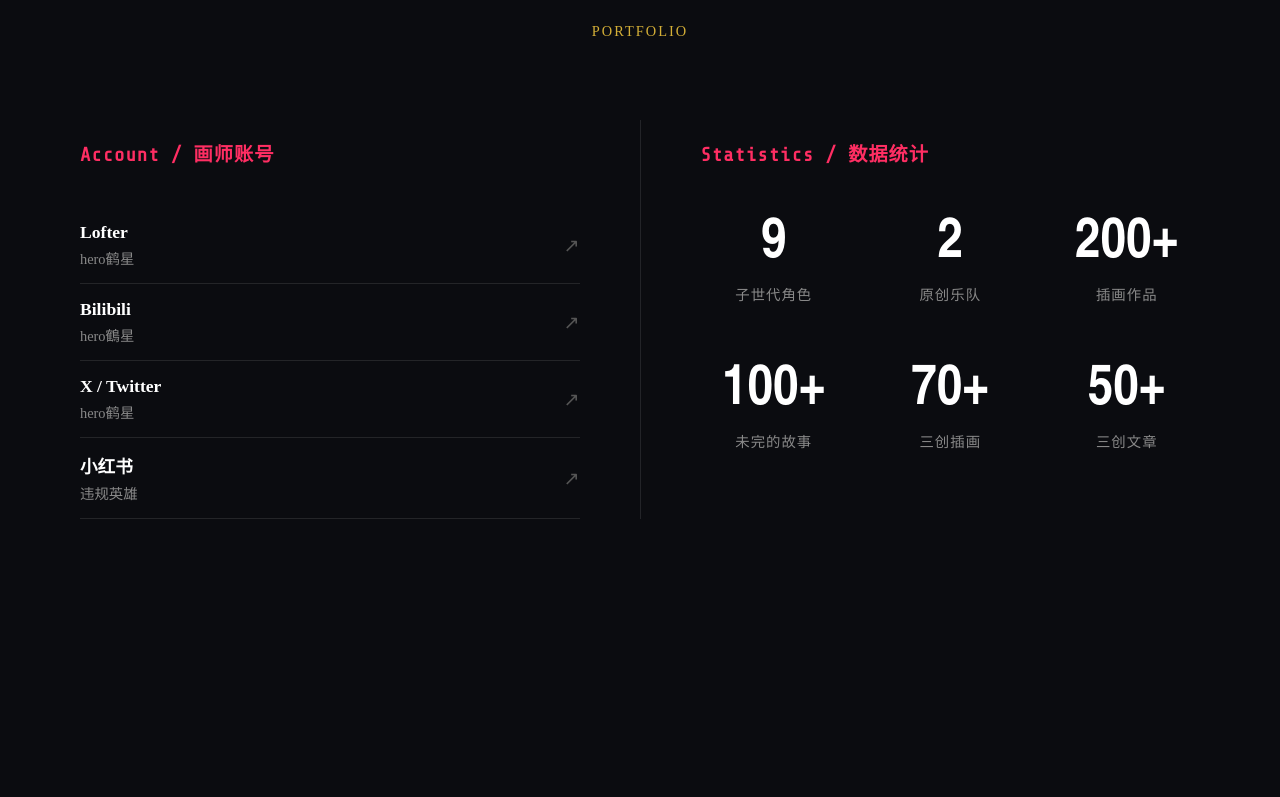
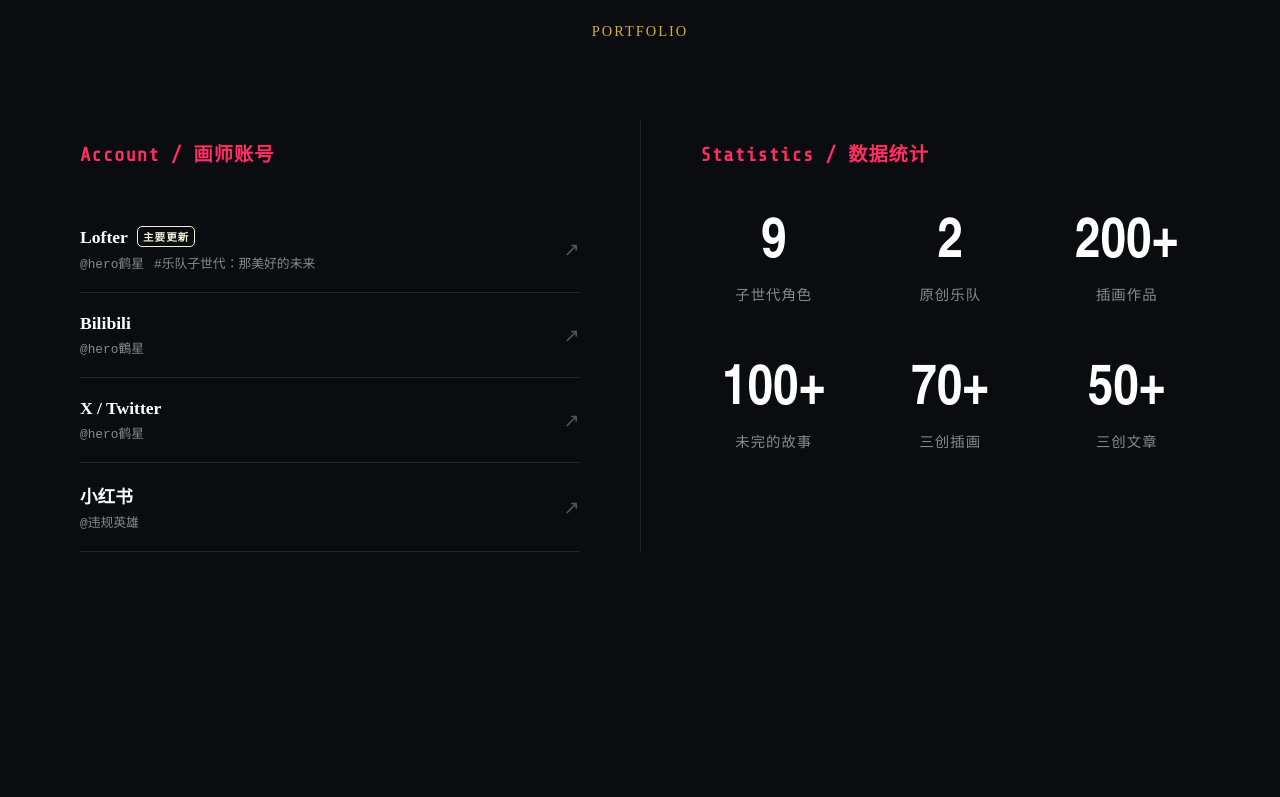
Before and after one commit to Symplatt/band-next-gen, a Vue app: page / in a window 1280 px wide. Shown: the part 943-1740 px from the top of the page. Built offline with nearby package versions, Linux system fonts and the light colour scheme; a web font is replaced by a local one.

Commit message:
完成首页移动端适配&优化回顶按钮使其唯独不在首页显示

```diff
--- a/src/App.vue
+++ b/src/App.vue
@@ -5,15 +5,22 @@
     <NavigationBar />
     <RouterView />
     <Footer />
-    <BackToTop />
+    <BackToTop :ifDisplay="showBackToTop" />
   </div>
 </template>
 
 <script lang="ts" setup name="App">
   import { RouterView } from 'vue-router'
+  import { useRoute } from 'vue-router'
+  import { computed } from 'vue'
   import NavigationBar from './components/NavBar.vue'
   import Footer from './components/Footer.vue'
   import BackToTop from './components/BackToTop.vue'
+
+  const route = useRoute()
+  const showBackToTop = computed(() => {
+    return route.name != 'home'
+  })
 </script>
 
 <style>
--- a/src/components/BackToTop.vue
+++ b/src/components/BackToTop.vue
@@ -1,9 +1,11 @@
 <template>
-  <Transition name="fade">
-    <div v-show="visible" class="back-to-top" @click="scrollToTop" title="Return to Top">
-      <div class="arrow-up"></div>
-    </div>
-  </Transition>
+  <div class="if-display" v-if="ifDisplay">
+    <Transition name="fade">
+      <div v-show="visible" class="back-to-top" @click="scrollToTop" title="Return to Top">
+        <div class="arrow-up"></div>
+      </div>
+    </Transition>
+  </div>
 </template>
 
 <script setup lang="ts">
@@ -18,6 +20,10 @@
       visible.value = window.scrollY > SCROLL_THRESHOLD
     })
   }
+
+  defineProps<{
+    ifDisplay: boolean
+  }>()
 
   const scrollToTop = () => {
     window.scrollTo({
--- a/src/views/CharactersView.vue
+++ b/src/views/CharactersView.vue
@@ -9,8 +9,8 @@
         <div class="line-right"></div>
       </div>
       <p class="intro-text">
-        MyGO!!!!! 与 Ave Mujica 的成员们已各自组建家庭。<br />
-        这是属于她们孩子们的，继往开来的崭新故事。
+        MyGO!!!!! 与 Ave Mujica 已各自组建家庭。<br />
+        这是子辈们继往开来的崭新故事。
       </p>
     </div>
 
--- a/src/views/HomeView.vue
+++ b/src/views/HomeView.vue
@@ -1,8 +1,3 @@
-<!--
- 手机适配问题：
- 账号列表没填满宽度，应该需要把width 设置成100vw或者100%
- 数据也没两侧对齐，宽度也不够适配
--->
 <template>
   <div class="home-view">
     <main class="main-content">
@@ -23,12 +18,28 @@
             <!-- 左侧：平台链接 -->
             <div class="info-column social-column">
               <h3 class="column-title">Account / 画师账号</h3>
-              <div class="link-list" v-for="item in accountList" :key="item.name">
-                <a :href="item.link" target="_blank" class="social-link">
+
+              <!-- 建议结构：link-list 是容器，a 标签循环 -->
+              <div class="link-list">
+                <a
+                  v-for="item in accountList"
+                  :key="item.name"
+                  :href="item.link"
+                  target="_blank"
+                  class="social-link"
+                >
                   <div class="link-info">
-                    <span class="platform">{{ item.platform }}</span>
-                    <span class="username">{{ item.name }}</span>
+                    <span class="platform">
+                      {{ item.platform }}
+                      <span class="platform-describe" v-if="item.describe">
+                        {{ item.describe }}
+                      </span>
+                    </span>
+                    <span class="username">
+                      @{{ item.name }}<span class="tag">{{ item.tag }}</span>
+                    </span>
                   </div>
+
                   <span class="arrow-icon">↗</span>
                 </a>
               </div>
@@ -72,6 +83,8 @@
     name: string
     platform: string
     link: string
+    describe?: string
+    tag?: string
   }
 
   // 接口定义：统计数据
@@ -86,6 +99,8 @@
       name: 'hero鹤星',
       platform: 'Lofter',
       link: 'https://www.lofter.com/front/blog/collection/share?collectionId=22881169&incantation=hjoTvd7LiZIh',
+      describe: '主要更新',
+      tag: '#乐队子世代：那美好的未来',
     },
     {
       name: 'hero鶴星',
@@ -186,6 +201,7 @@
 
   .info-column {
     flex: 1;
+    min-width: 0;
   }
 
   .social-column {
@@ -208,14 +224,15 @@
   .link-list {
     display: flex;
     flex-direction: column;
-    gap: 20px;
+    gap: 0;
   }
 
   .social-link {
     display: flex;
-    align-items: center;
+    align-items: center; /* 垂直居中 */
     justify-content: space-between;
-    padding: 15px 0;
+    width: 100%;
+    padding: 20px 0;
     color: #fff;
     text-decoration: none;
     border-bottom: 1px solid rgb(255 255 255 / 10%);
@@ -223,14 +240,20 @@
   }
 
   .social-link:hover {
+    padding-left: 10px; /* 整体右移效果替代 translateX，防止图标出界 */
+    background: linear-gradient(90deg, rgb(255 255 255 / 3%), transparent); /* 添加微弱背景交互 */
     border-bottom-color: #d4af37;
-    transform: translateX(10px);
   }
 
   .username {
-    font-size: 0.9rem;
+    font-family: monospace; /* 用户名用等宽字体更有科技感 */
+    font-size: 0.8rem;
     color: #888;
     transition: color 0.3s;
+  }
+
+  .tag {
+    margin-left: 10px;
   }
 
   .arrow-icon {
@@ -239,20 +262,47 @@
     transition: color 0.3s;
   }
 
-  .social-link:hover .username,
+  .social-link:hover .username {
+    color: #fff;
+  }
+
   .social-link:hover .arrow-icon {
     color: #d4af37;
+    transform: translate(3px, -3px); /* 箭头向右上角微动 */
   }
 
   .link-info {
     display: flex;
+    flex: 1; /* 占满剩余宽度 */
     flex-direction: column;
+    min-width: 0; /* 防止文本溢出 */
+    padding-right: 5px; /* 避免文字撞到箭头 */
+  }
+
+  .info-header {
+    display: flex;
+    flex-wrap: wrap; /* 防止手机端爆开 */
+    gap: 10px;
+    align-items: center; /* 垂直居中 */
+    margin-bottom: 4px;
   }
 
   .platform {
     margin-bottom: 4px;
     font-size: 1.1rem;
     font-weight: bold;
+  }
+
+  .platform-describe {
+    display: inline-block; /* 为了让transform 生效 */
+    padding: 2px 5px;
+    margin-left: 5px;
+    font-size: 0.6em;
+    color: #eff0dc;
+    letter-spacing: 0.1em;
+    border: 1px solid #eff0dc;
+    border-radius: 5px;
+    transform: translateY(-2px);
   }
 
   /* 垂直分割线 */
@@ -294,6 +344,10 @@
 
   /* 移动端适配 */
   @media (width <= 768px) {
+    .account-area {
+      padding: 50px 20px;
+    }
+
     .title-content {
       margin-right: -0.8rem;
       font-size: 1.8rem;
@@ -310,6 +364,14 @@
       padding: 0; /* 移除内边距 */
     }
 
+    .social-column {
+      width: 100%;
+    }
+
+    .platform-describe {
+      margin-left: 13px;
+    }
+
     .vertical-divider {
       display: none; /* 隐藏分割线 */
     }
```
